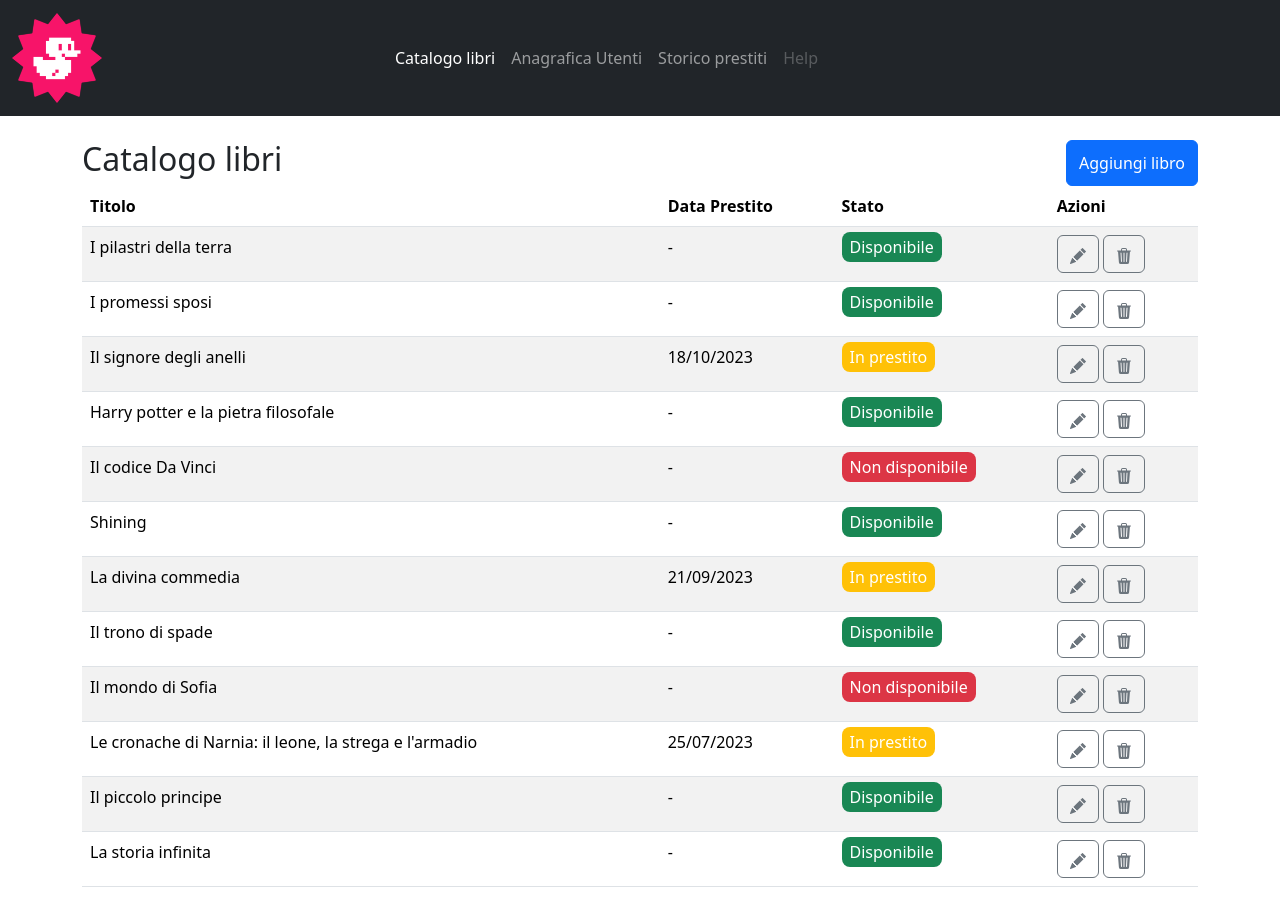
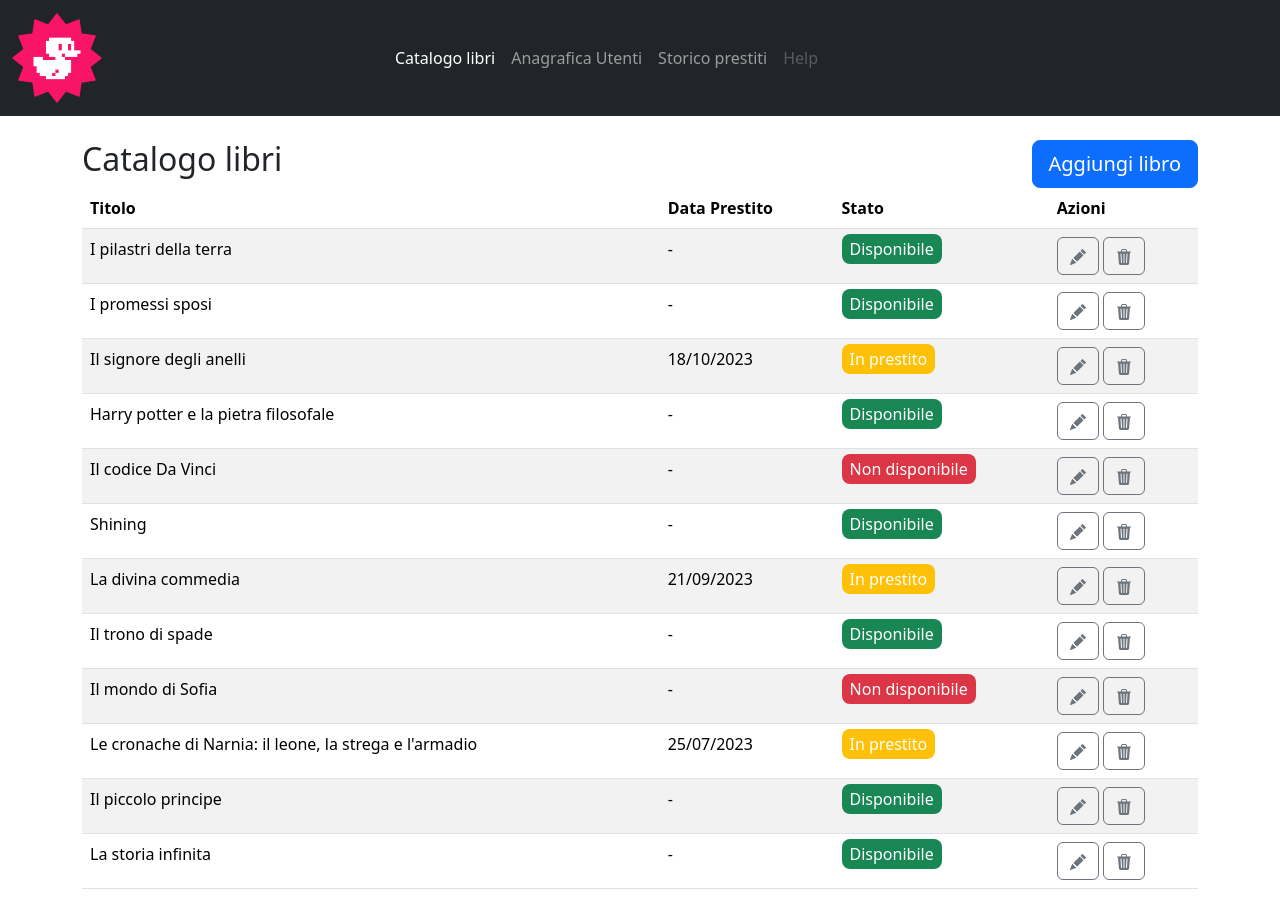
Before and after one commit to JacopoTrincanato/html-css-bootstrap-dashboard, a plain HTML site: page index.html in a window 1280 px wide. Drawn offline with nearby package versions, Linux system fonts and the light colour scheme.

Commit message:
add btn-lg class to the big button

```diff
--- a/index.html
+++ b/index.html
@@ -55,7 +55,7 @@
 
                 <div class="d-flex justify-content-between mt-4">
                     <h2>Catalogo libri</h2>
-                    <button type="button" class="btn btn-primary">Aggiungi libro</button>
+                    <button type="button" class="btn btn-primary btn-lg">Aggiungi libro</button>
                 </div>
 
                 <!-- Table -->
@@ -87,6 +87,7 @@
                                   </svg></button>
                             </td>
                         </tr>
+
                         <!-- tr2 -->
                         <tr>
                             <td>I promessi sposi</td>
@@ -101,6 +102,7 @@
                                   </svg></button>
                             </td>
                         </tr>
+
                         <!-- tr3 -->
                         <tr>
                             <td>Il signore degli anelli</td>
@@ -131,6 +133,7 @@
                                   </svg></button>
                             </td>
                         </tr>
+
                         <!-- tr5 -->
                         <tr>
                             <td>Il codice Da Vinci</td>
@@ -145,6 +148,7 @@
                                   </svg></button>
                             </td>
                         </tr>
+
                         <!-- tr6 -->
                         <tr>
                             <td>Shining</td>
@@ -159,6 +163,7 @@
                                   </svg></button>
                             </td>
                         </tr>
+
                         <!-- tr7 -->
                         <tr>
                             <td>La divina commedia</td>
@@ -174,6 +179,7 @@
                                   </svg></button>
                             </td>
                         </tr>
+
                         <!-- tr8 -->
                         <tr>
                             <td>Il trono di spade</td>
@@ -188,6 +194,7 @@
                                   </svg></button>
                             </td>
                         </tr>
+
                         <!-- tr9 -->
                         <tr>
                             <td>Il mondo di Sofia</td>
@@ -202,6 +209,7 @@
                                   </svg></button>
                             </td>
                         </tr>
+
                         <!-- tr10 -->
                         <tr>
                             <td>Le cronache di Narnia: il leone, la strega e l'armadio</td>
@@ -217,6 +225,7 @@
                                   </svg></button>
                             </td>
                         </tr>
+
                         <!-- tr11 -->
                         <tr>
                             <td>Il piccolo principe</td>
@@ -231,6 +240,7 @@
                                   </svg></button>
                             </td>
                         </tr>
+
                         <!-- tr12 -->
                         <tr>
                             <td>La storia infinita</td>
```
